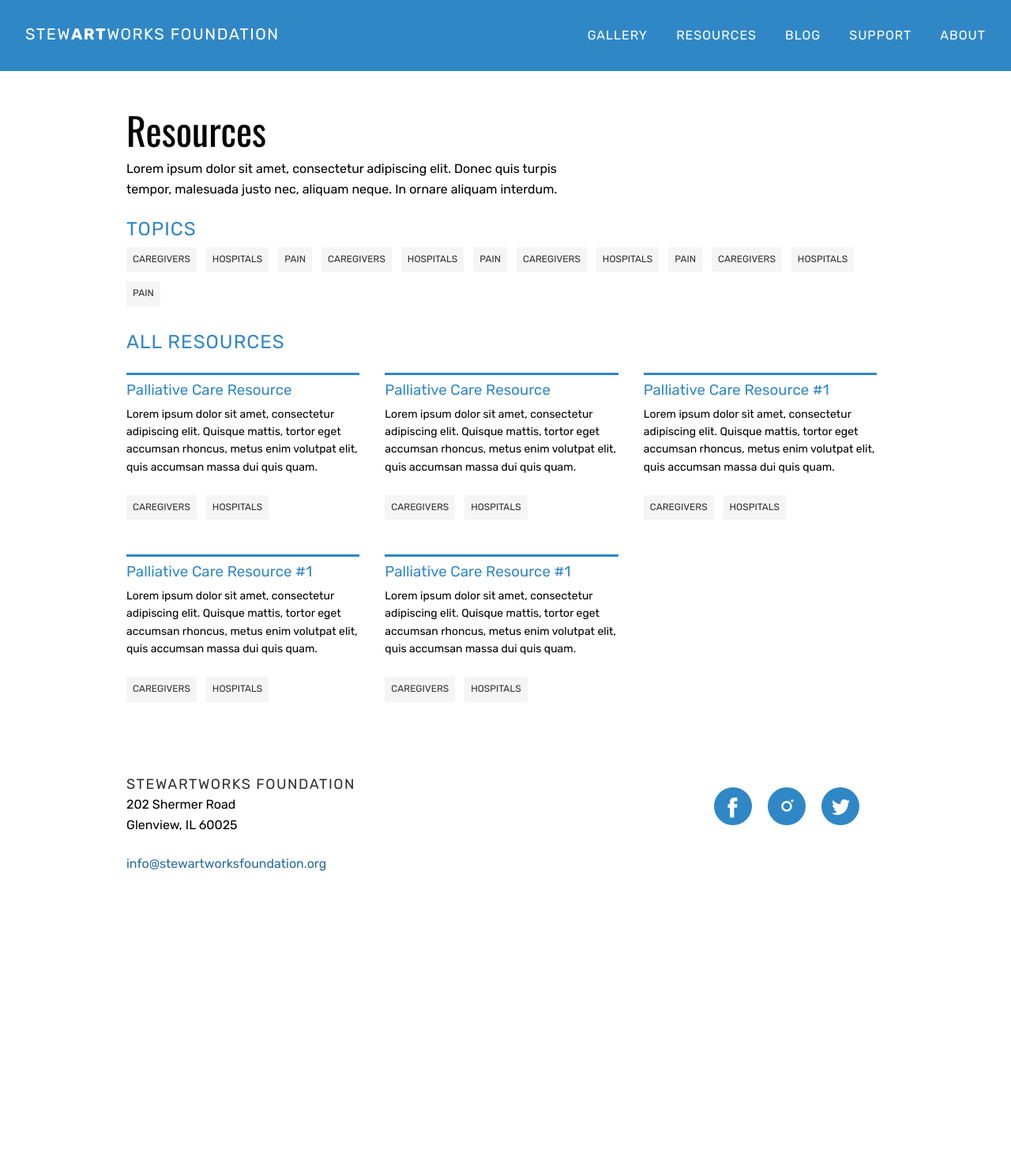
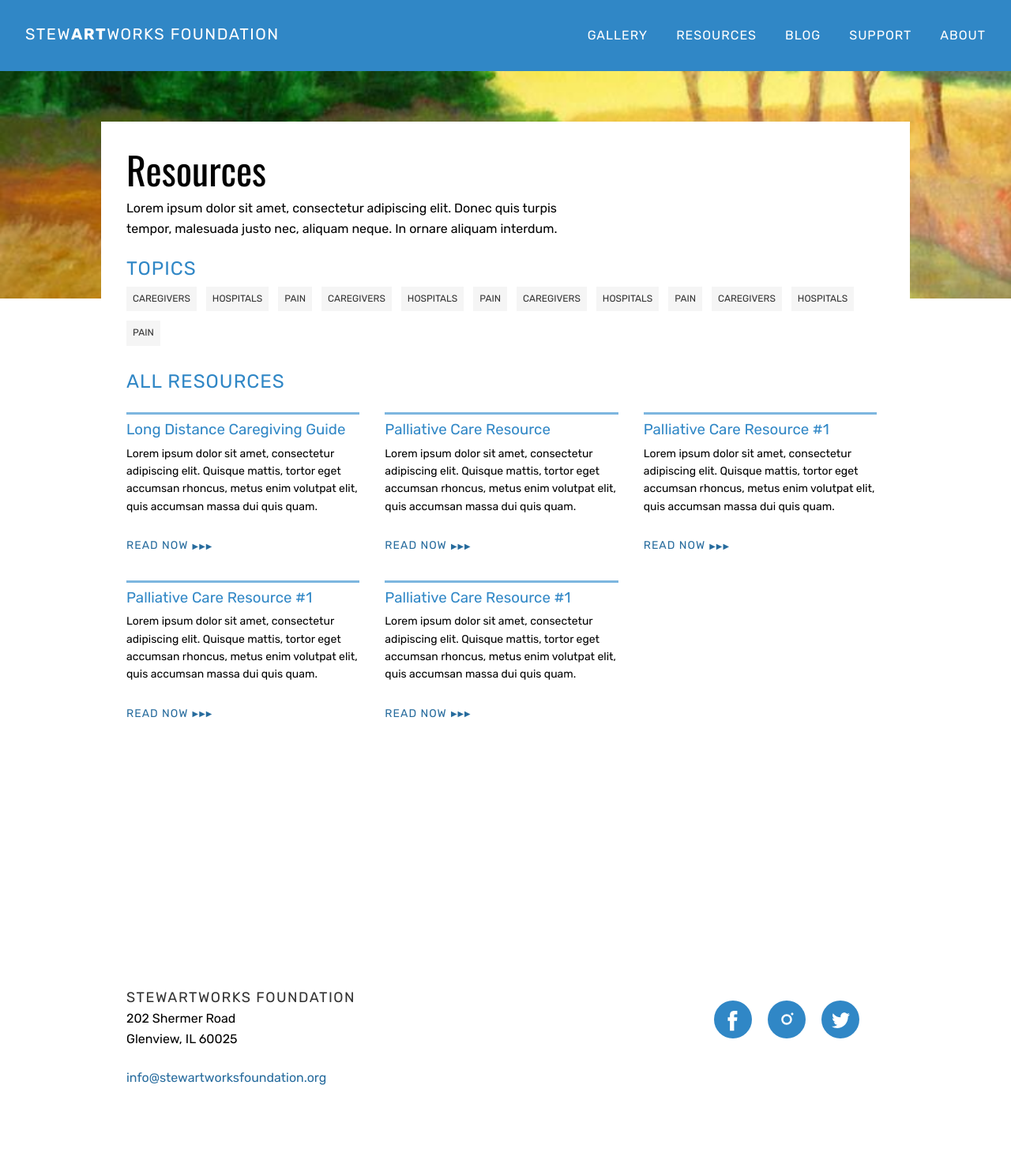
Before and after one commit to brodieaustin/stewartworksfoundation, a Jekyll site: the page built from resources/index.html, in a window 1280 px wide. Shown: the whole page at 79% size. Built offline with Jekyll 4.4.1, drawn with Linux system fonts in a browser that asks for light colours; before the commit the page ends 1203 px from its top, so only the background shows below that.

Commit message:
page illustrations

```diff
--- a/_includes/gallery-scripts.html
+++ b/_includes/gallery-scripts.html
@@ -21,6 +21,7 @@
               //Gridder Content Loaded
               var url = $('.selectedItem').attr('data-griddercontent');
               url = url.replace('#', '') + '/';
+              history.pushState(null, null, '/gallery/');
               history.pushState(null, null, url);
           },
           onClosed: function(){
--- a/_layouts/page.html
+++ b/_layouts/page.html
@@ -1,8 +1,13 @@
 ---
 layout: base
 ---
-
-<section class="page-content">
+<style>
+  .page-illustration{
+    background-image: url({{ site.baseurl }}/assets/img/gallery/10313388_10202846078687295_9164516060687094281_n.jpg);
+  }
+</style>
+<hr class="page-illustration">
+<section class="page-content illustrated">
   <div class="container">
     <header>
       {% if page.section %}
--- a/_scss/_base.scss
+++ b/_scss/_base.scss
@@ -87,3 +87,17 @@ a{
     height: 100%;
   }
 }
+
+.cta{
+  text-transform: uppercase;
+  font-size: .875rem;
+  letter-spacing: 1px;
+
+  &:after{
+    content: '\25b6\25b6\25b6';
+    display: inline-block;
+    margin-left: .325rem;
+    font-size: 70%;
+    vertical-align: middle;
+  }
+}
--- a/_scss/_homepage.scss
+++ b/_scss/_homepage.scss
@@ -33,19 +33,8 @@
       letter-spacing: 1px
     }
 
-    a{
+    .cta{
       color: $white;
-      text-transform: uppercase;
-      font-size: .875rem;
-      letter-spacing: 1px;
-
-      &:after{
-        content: '\25b6\25b6\25b6';
-        display: inline-block;
-        margin-left: .325rem;
-        font-size: 70%;
-        vertical-align: middle;
-      }
     }
   }
 
--- a/_scss/_page.scss
+++ b/_scss/_page.scss
@@ -36,6 +36,24 @@
     padding-top: .875rem;
     padding-bottom: 0;
   }
+
+  &.illustrated{
+
+    > .container{
+      top: -16rem;
+      padding-top: 2rem;
+      background: $white;
+    }
+  }
+}
+
+.page-illustration{
+  height: 18rem;
+  margin-top: 0;
+  border: 0;
+  background-repeat: no-repeat;
+  background-position: center center;
+  background-size: cover;
 }
 
 .page-section{
--- a/_scss/_resources.scss
+++ b/_scss/_resources.scss
@@ -7,9 +7,9 @@
     margin-left: -2rem;
   }
 
-  .resource{
-    margin-top: 1rem;
-    border-top: 3px solid $primary-color;
+  .resource-preview{
+    margin: 1rem 0;
+    border-top: 3px solid lighten($primary-color, 20%);
 
     @media screen and (#{$bp-larger-than-tablet}){
       width: calc(33% - 2rem);
--- a/_scss/_social.scss
+++ b/_scss/_social.scss
@@ -43,7 +43,7 @@
 
   @media (#{$bp-larger-than-tablet}) {
     position: absolute;
-    top: 3.5rem;
+    top: 0;
     right: 2rem;
   }
 
--- a/assets/css/styles.css
+++ b/assets/css/styles.css
@@ -432,6 +432,17 @@ a {
     width: 100%;
     height: 100%; }
 
+.cta {
+  text-transform: uppercase;
+  font-size: .875rem;
+  letter-spacing: 1px; }
+  .cta:after {
+    content: '\25b6\25b6\25b6';
+    display: inline-block;
+    margin-left: .325rem;
+    font-size: 70%;
+    vertical-align: middle; }
+
 .button {
   display: inline-block;
   padding: .5rem 1.25rem;
@@ -578,7 +589,7 @@ a {
 @media (min-width: 850px) {
   .share-buttons {
     position: absolute;
-    top: 3.5rem;
+    top: 0;
     right: 2rem; } }
 
 @media (min-width: 1140px) {
@@ -617,17 +628,8 @@ a {
       font-size: 1.875rem;
       line-height: 1.2;
       letter-spacing: 1px; }
-    .hero .hero-cta a {
-      color: #fff;
-      text-transform: uppercase;
-      font-size: .875rem;
-      letter-spacing: 1px; }
-      .hero .hero-cta a:after {
-        content: '\25b6\25b6\25b6';
-        display: inline-block;
-        margin-left: .325rem;
-        font-size: 70%;
-        vertical-align: middle; }
+    .hero .hero-cta .cta {
+      color: #fff; }
   .hero .hero-caption {
     position: absolute;
     bottom: -1.5rem;
@@ -660,6 +662,19 @@ a {
 .page-content > .container {
   padding-top: .875rem;
   padding-bottom: 0; }
+
+.page-content.illustrated > .container {
+  top: -16rem;
+  padding-top: 2rem;
+  background: #fff; }
+
+.page-illustration {
+  height: 18rem;
+  margin-top: 0;
+  border: 0;
+  background-repeat: no-repeat;
+  background-position: center center;
+  background-size: cover; }
 
 .page-section {
   max-width: 34rem;
@@ -910,14 +925,14 @@ a {
       -ms-flex-wrap: wrap;
           flex-wrap: wrap;
       margin-left: -2rem; } }
-  .resources .resource {
-    margin-top: 1rem;
-    border-top: 3px solid #3087C6; }
+  .resources .resource-preview {
+    margin: 1rem 0;
+    border-top: 3px solid #7db6df; }
     @media screen and (min-width: 850px) {
-      .resources .resource {
+      .resources .resource-preview {
         width: calc(33% - 2rem);
         margin-left: 2rem; } }
-    .resources .resource h3 {
+    .resources .resource-preview h3 {
       margin-top: .5rem; }
-    .resources .resource p {
+    .resources .resource-preview p {
       font-size: .875rem; }
--- a/index.html
+++ b/index.html
@@ -12,7 +12,7 @@ layout: 'base'
   <div class="container">
     <div class="hero-cta">
       <p>Palliative care resources and support for caregivers, families, and professionals.</p>
-      <a href="#">Learn more</a>
+      <a href="#" class="cta">Learn more</a>
     </div>
     <a href="#" class="hero-caption">Sketch #6, Acrylic on paper, June 2014</a>
 
--- a/resources/index.html
+++ b/resources/index.html
@@ -49,65 +49,30 @@ description: 'Lorem ipsum dolor sit amet, consectetur adipiscing elit. Donec qui
 <section>
   <h2>All Resources</h2>
   <ul class="resources">
-    <li class="resource">
+    <li class="resource-preview">
+      <h3>Long Distance Caregiving Guide</h3>
+      <p>Lorem ipsum dolor sit amet, consectetur adipiscing elit. Quisque mattis, tortor eget accumsan rhoncus, metus enim volutpat elit, quis accumsan massa dui quis quam.</p>
+      <a href="article" class="cta">Read now</a>
+    </li>
+    <li class="resource-preview">
       <h3>Palliative Care Resource</h3>
       <p>Lorem ipsum dolor sit amet, consectetur adipiscing elit. Quisque mattis, tortor eget accumsan rhoncus, metus enim volutpat elit, quis accumsan massa dui quis quam.</p>
-      <ul class="tags">
-        <li>
-          <a href="#">Caregivers</a>
-        </li>
-        <li>
-          <a href="#">Hospitals</a>
-        </li>
-      </ul>
+      <a href="article" class="cta">Read now</a>
     </li>
-    <li class="resource">
-      <h3>Palliative Care Resource</h3>
-      <p>Lorem ipsum dolor sit amet, consectetur adipiscing elit. Quisque mattis, tortor eget accumsan rhoncus, metus enim volutpat elit, quis accumsan massa dui quis quam.</p>
-      <ul class="tags">
-        <li>
-          <a href="#">Caregivers</a>
-        </li>
-        <li>
-          <a href="#">Hospitals</a>
-        </li>
-      </ul>
-    </li>
-    <li class="resource">
+    <li class="resource-preview">
       <h3>Palliative Care Resource #1</h3>
       <p>Lorem ipsum dolor sit amet, consectetur adipiscing elit. Quisque mattis, tortor eget accumsan rhoncus, metus enim volutpat elit, quis accumsan massa dui quis quam.</p>
-      <ul class="tags">
-        <li>
-          <a href="#">Caregivers</a>
-        </li>
-        <li>
-          <a href="#">Hospitals</a>
-        </li>
-      </ul>
+      <a href="article" class="cta">Read now</a>
     </li>
-    <li class="resource">
+    <li class="resource-preview">
       <h3>Palliative Care Resource #1</h3>
       <p>Lorem ipsum dolor sit amet, consectetur adipiscing elit. Quisque mattis, tortor eget accumsan rhoncus, metus enim volutpat elit, quis accumsan massa dui quis quam.</p>
-      <ul class="tags">
-        <li>
-          <a href="#">Caregivers</a>
-        </li>
-        <li>
-          <a href="#">Hospitals</a>
-        </li>
-      </ul>
+      <a href="article" class="cta">Read now</a>
     </li>
-    <li class="resource">
+    <li class="resource-preview">
       <h3>Palliative Care Resource #1</h3>
       <p>Lorem ipsum dolor sit amet, consectetur adipiscing elit. Quisque mattis, tortor eget accumsan rhoncus, metus enim volutpat elit, quis accumsan massa dui quis quam.</p>
-      <ul class="tags">
-        <li>
-          <a href="#">Caregivers</a>
-        </li>
-        <li>
-          <a href="#">Hospitals</a>
-        </li>
-      </ul>
+      <a href="article" class="cta">Read now</a>
     </li>
   </ul>
 </section>
```
Also changed, not shown: _layouts/article.html (+7 -1 lines).
